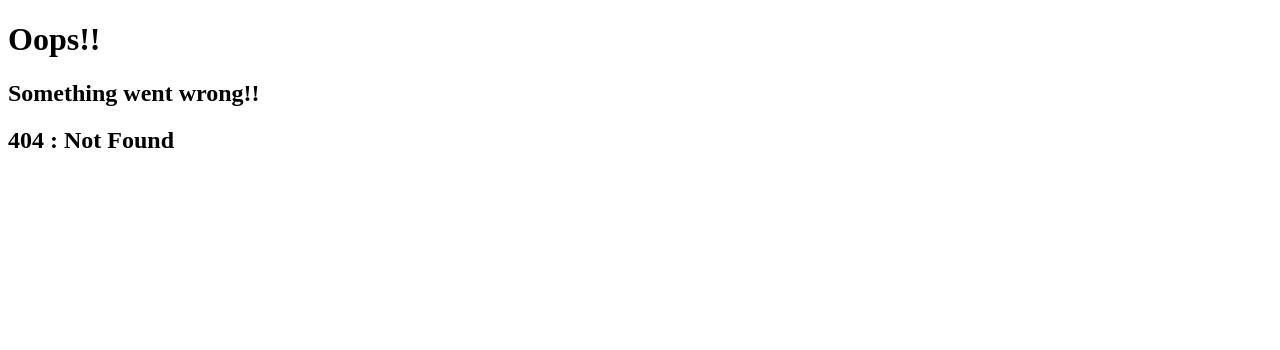
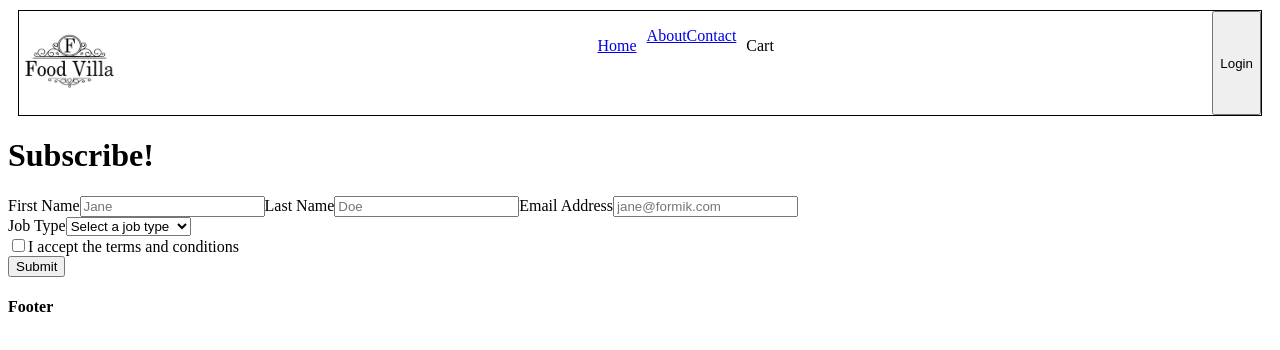
Before and after one commit to Pavithrank02/namaste-react, a React (Vite) app: page /signUp in a window 1280 px wide. Before the commit this address had no page. Shown: the top 350 px of the page. Built offline with nearby package versions, Linux system fonts and the light colour scheme.

Commit message:
added login page

```diff
--- a/index.css
+++ b/index.css
@@ -27,6 +27,9 @@
 
 }
 .card{
+  display: flex;
+  flex-direction: column;
+  flex-wrap: wrap;
   width: 200px;
   border: 1px solid black;
   padding: 10px;
@@ -66,3 +69,7 @@
 .text-xs {
   font-size: 0.75rem;
 }
+.form-sign{
+  display: flex;
+  flex-direction: column;
+}
--- a/src/App.js
+++ b/src/App.js
@@ -8,6 +8,7 @@
 import { createBrowserRouter, RouterProvider, Outlet } from "react-router-dom";
 import Contact from "./components/Contact";
 import RestaurantMenu from "./components/RestrauntMenu";
+import SignupForm from "./components/Login";
 
 const AppLayout = () => {
   return (
@@ -40,6 +41,10 @@
         path: "/restaurant/:resId",
         element: <RestaurantMenu />,
       },
+      {
+        path: "/signUp",
+        element: <SignupForm />,
+      },
     ],
   },
 ]);
--- a/src/components/Header.js
+++ b/src/components/Header.js
@@ -1,6 +1,7 @@
 import { useState } from "react";
 import Logo from "../assets/image/foodvilla.png";
 import { Link } from "react-router-dom";
+import SignupForm from "./Login";
 
 // SPA - Single Page Application???
 // Client Side Routing
@@ -33,7 +34,7 @@
         </ul>
       </div>
       {isLoggedIn ? (
-        <button onClick={() => setIsLoggedIn(false)}>Logout</button>
+       <Link to="/signUp"><button onClick={() => setIsLoggedIn(false)}>Logout</button> </Link>
       ) : (
         <button onClick={() => setIsLoggedIn(true)}>Login</button>
       )}
--- /dev/null
+++ b/src/components/Login.js
@@ -0,0 +1,135 @@
+import React from 'react';
+import ReactDOM from 'react-dom';
+import { Formik, Form, useField } from 'formik';
+import * as Yup from 'yup';
+
+const MyTextInput = ({ label, ...props }) => {
+  // useField() returns [formik.getFieldProps(), formik.getFieldMeta()]
+  // which we can spread on <input>. We can use field meta to show an error
+  // message if the field is invalid and it has been touched (i.e. visited)
+  const [field, meta] = useField(props);
+  return (
+    <>
+      <label htmlFor={props.id || props.name}>{label}</label>
+      <input className="text-input" {...field} {...props} />
+      {meta.touched && meta.error ? (
+        <div className="error">{meta.error}</div>
+      ) : null}
+    </>
+  );
+};
+
+const MyCheckbox = ({ children, ...props }) => {
+  // React treats radios and checkbox inputs differently other input types, select, and textarea.
+  // Formik does this too! When you specify `type` to useField(), it will
+  // return the correct bag of props for you -- a `checked` prop will be included
+  // in `field` alongside `name`, `value`, `onChange`, and `onBlur`
+  const [field, meta] = useField({ ...props, type: 'checkbox' });
+  return (
+    <div>
+      <label className="checkbox-input">
+        <input type="checkbox" {...field} {...props} />
+        {children}
+      </label>
+      {meta.touched && meta.error ? (
+        <div className="error">{meta.error}</div>
+      ) : null}
+    </div>
+  );
+};
+
+const MySelect = ({ label, ...props }) => {
+  const [field, meta] = useField(props);
+  return (
+    <div>
+      <label htmlFor={props.id || props.name}>{label}</label>
+      <select {...field} {...props} />
+      {meta.touched && meta.error ? (
+        <div className="error">{meta.error}</div>
+      ) : null}
+    </div>
+  );
+};
+
+// And now we can use these
+const SignupForm = () => {
+  return (
+    < >
+      <h1>Subscribe!</h1>
+      <Formik
+        initialValues={{
+          firstName: '',
+          lastName: '',
+          email: '',
+          acceptedTerms: false, // added for our checkbox
+          jobType: '', // added for our select
+        }}
+        validationSchema={Yup.object({
+          firstName: Yup.string()
+            .max(15, 'Must be 15 characters or less')
+            .required('Required'),
+          lastName: Yup.string()
+            .max(20, 'Must be 20 characters or less')
+            .required('Required'),
+          email: Yup.string()
+            .email('Invalid email address')
+            .required('Required'),
+          acceptedTerms: Yup.boolean()
+            .required('Required')
+            .oneOf([true], 'You must accept the terms and conditions.'),
+          jobType: Yup.string()
+            .oneOf(
+              ['designer', 'development', 'product', 'other'],
+              'Invalid Job Type'
+            )
+            .required('Required'),
+        })}
+        onSubmit={(values, { setSubmitting }) => {
+          setTimeout(() => {
+            alert(JSON.stringify(values, null, 2));
+            setSubmitting(false);
+          }, 400);
+        }}
+      >
+        <Form>
+          <MyTextInput
+            label="First Name"
+            name="firstName"
+            type="text"
+            placeholder="Jane"
+          />
+
+          <MyTextInput
+            label="Last Name"
+            name="lastName"
+            type="text"
+            placeholder="Doe"
+          />
+
+          <MyTextInput
+            label="Email Address"
+            name="email"
+            type="email"
+            placeholder="jane@formik.com"
+          />
+
+          <MySelect label="Job Type" name="jobType">
+            <option value="">Select a job type</option>
+            <option value="designer">Designer</option>
+            <option value="development">Developer</option>
+            <option value="product">Product Manager</option>
+            <option value="other">Other</option>
+          </MySelect>
+
+          <MyCheckbox name="acceptedTerms">
+            I accept the terms and conditions
+          </MyCheckbox>
+
+          <button type="submit">Submit</button>
+        </Form>
+      </Formik>
+    </>
+  );
+};
+
+export default SignupForm
--- a/src/components/Shimmer.js
+++ b/src/components/Shimmer.js
@@ -1,7 +1,7 @@
 const Shimmer = () => {
   return (
     <div className="restaurant-list">
-      {Array(10)
+      {Array(25)
         .fill("")
         .map((e, index) => (
           <div key={index} className="shimmer-card"></div>
```
